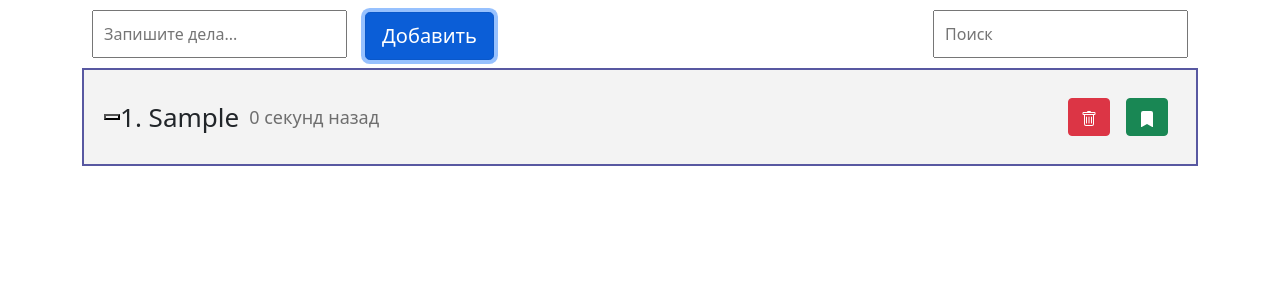
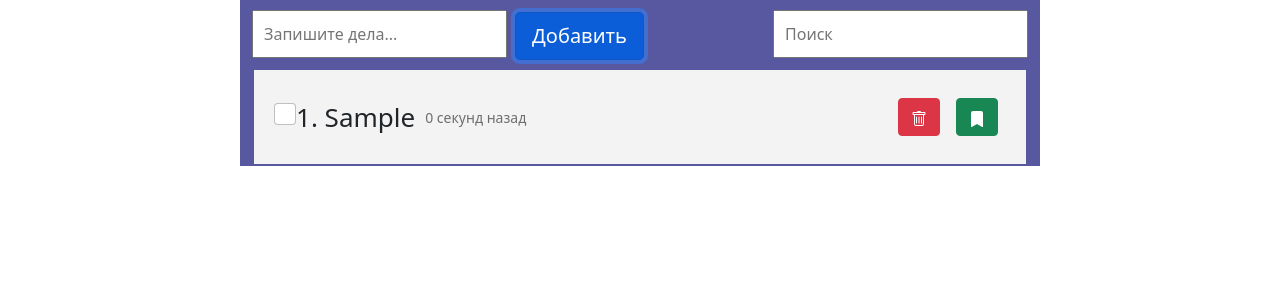
Before and after one commit to alexeypopov183/todo-react-redux, a React (Create React App) app: page / in a window 1280 px wide. Both pictures are taken after typing "Sample" into the empty fields and a click on the button "Добавить". Shown: the top 300 px of the page. Built offline with nearby package versions, Linux system fonts and the light colour scheme.

Commit message:
feat: add done toggle

```diff
--- a/src/components/TodoItem.jsx
+++ b/src/components/TodoItem.jsx
@@ -24,13 +24,15 @@ const TodoItem = ({el, index, mark, done}) => {
   const getTime = (numDate) => {
     const date = new Date(numDate);
     return `${formatDistanceToNowStrict(date, {locale: ru})} назад`
-
   }
 
   return (
     <div className="todo__item">
       <div className="todo__info">
-        <button onClick={() => handleDoneItem(el.id)}></button>
+        {el.done
+          ? <input checked onClick={() => handleDoneItem(el.id)} className="form-check-input" type="checkbox" />
+          : <input onClick={() => handleDoneItem(el.id)} className="form-check-input" type="checkbox" />
+        }
         <p style={{fontWeight: mark, textDecoration: done, marginRight: 10}}>{index + 1}. {el.text} </p>
         <span className="todo__time">{getTime(el.id)}</span>
       </div>
--- a/src/index.scss
+++ b/src/index.scss
@@ -3,14 +3,18 @@ p {
   margin: 0;
 }
 .container {
-  //background-color: #5858a1;
+  width: 800px;
+  background-color: #5858a1;
 }
 .header {
   display: flex;
   justify-content: space-between;
 }
 .todo {
+  display: block;
   background: #f3f3f3;
+  width: 100%;
+
   &__item {
     overflow-x:hidden;
     padding: 20px;
@@ -26,12 +30,12 @@ p {
   &__btns {
   }
   &__time {
-    font-size: 18px;
+    font-size: 14px;
     color: #6e6e6e;
   }
 }
 input {
   font-size: 16px;
   padding: 10px;
-  margin: 10px;
+  margin: 10px 0;
 }
```
Also changed, not shown: src/components/App.jsx (+4 -4 lines).
